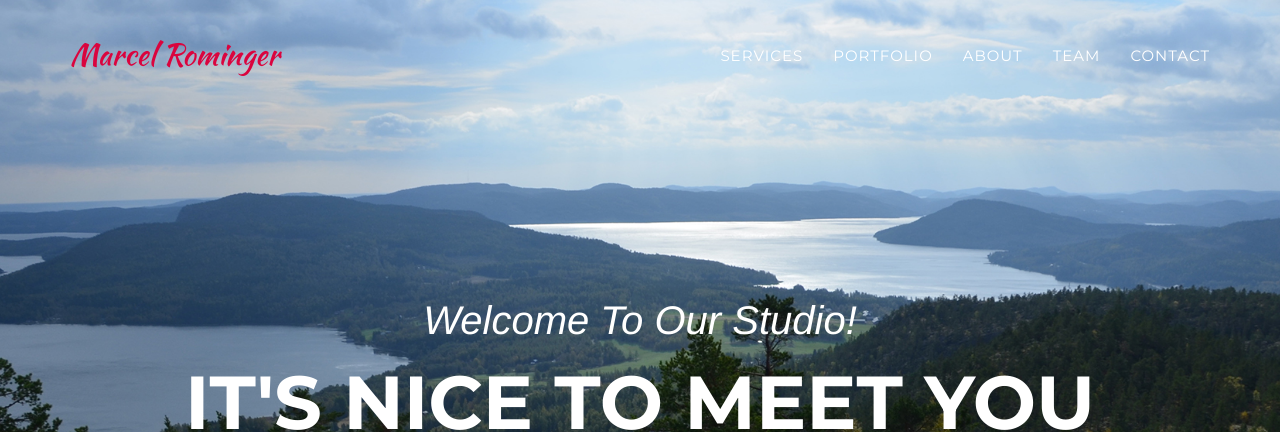
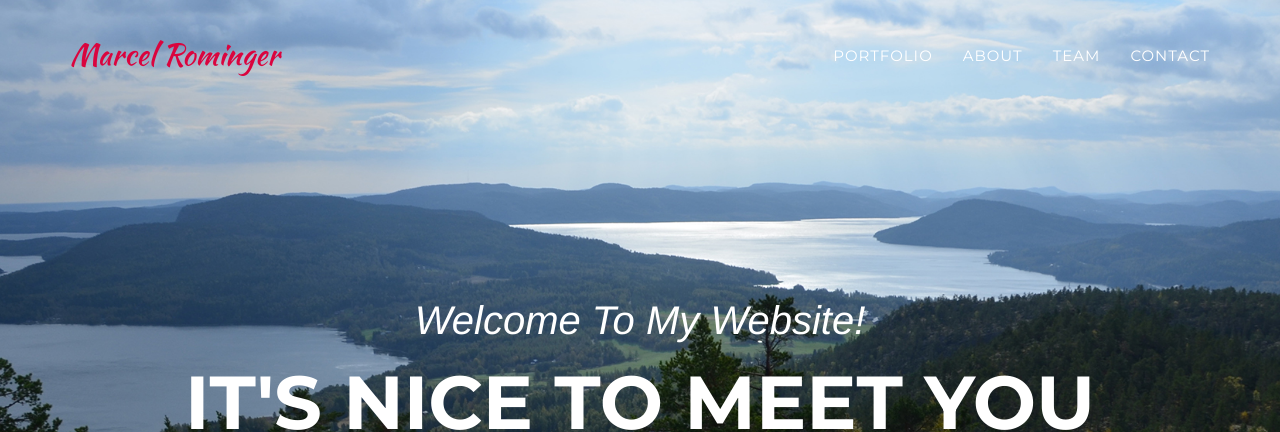
Before and after one commit to marororom/marororom.github.io, a Jekyll site: the page built from index.html, in a window 1280 px wide and 1400 px high. Shown: the top 432 px of the window. Built offline with Jekyll 4.4.1, drawn with Linux system fonts in a browser that asks for light colours; some web fonts are replaced.

Commit message:
changed welcome text and deleted services

```diff
--- a/_includes/header.html
+++ b/_includes/header.html
@@ -18,9 +18,9 @@
                     <li class="hidden">
                         <a href="#page-top"></a>
                     </li>
-                    <li>
+                    <!--<li>
                         <a class="page-scroll" href="#services">Services</a>
-                    </li>
+                    </li>-->
                     <li>
                         <a class="page-scroll" href="#portfolio">Portfolio</a>
                     </li>
@@ -44,7 +44,7 @@
     <header>
         <div class="container">
             <div class="intro-text">
-                <div class="intro-lead-in">Welcome To Our Studio!</div>
+                <div class="intro-lead-in">Welcome To My Website!</div>
                 <div class="intro-heading">It's Nice To Meet You</div>
                 <a href="#services" class="page-scroll btn btn-xl">Tell Me More</a>
             </div>
--- a/_layouts/default.html
+++ b/_layouts/default.html
@@ -7,7 +7,7 @@
     <body id="page-top" class="index">
 
     {% include header.html %}
-    {% include services.html %}
+    <!--{% include services.html %}-->
     {% include portfolio_grid.html %}
     {% include about.html %}
     {% include team.html %}
```
